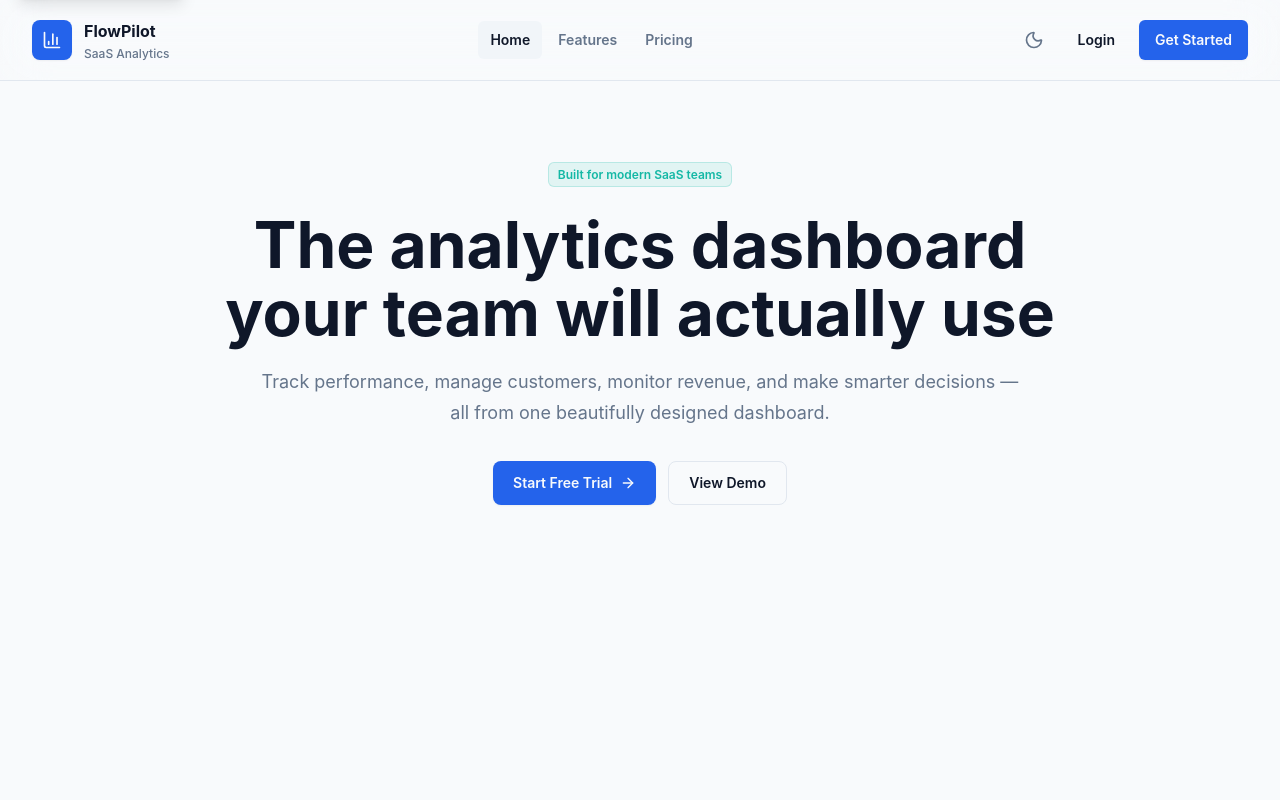
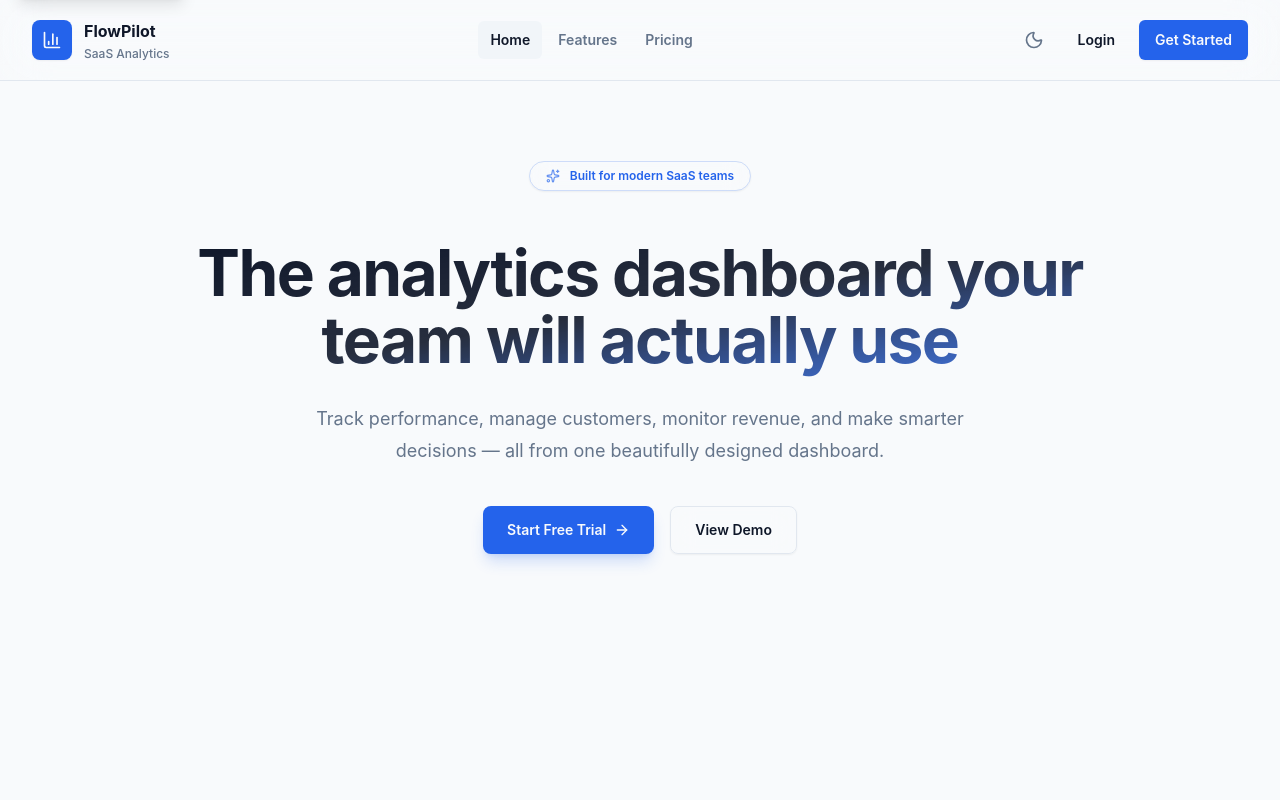
Before and after one commit to shantopaul/SaaS-Dashboard-Website, a React (Vite) app: page / in a window 1280 px wide. Shown: the top 800 px of the page. Built offline with nearby package versions, Linux system fonts and the light colour scheme.

Commit message:
Optimize Landing Page Hero section with blueprint grids, gradients, and glowing badges in both light and dark mode

```diff
--- a/src/pages/public/LandingPage.tsx
+++ b/src/pages/public/LandingPage.tsx
@@ -85,7 +85,18 @@ export function LandingPage() {
   return (
     <>
       <section className="relative overflow-hidden border-b border-border">
-        <div className="absolute inset-0 -z-10 bg-[radial-gradient(circle_at_50%_15%,hsl(var(--primary)/0.14),transparent_34%),linear-gradient(180deg,hsl(var(--background)),hsl(var(--secondary)/0.55))]" />
+        {/* Futuristic Grid Pattern & Glowing Ambient Backdrops */}
+        <div className="absolute inset-0 -z-10 overflow-hidden bg-background">
+          {/* Main Primary Glow (centered top) */}
+          <div className="absolute left-1/2 top-0 h-[600px] w-[1000px] -translate-x-1/2 rounded-full bg-[radial-gradient(circle,hsl(var(--primary)/0.18)_0%,transparent_65%)] blur-[80px]" />
+          {/* Accent Glow (bottom-left) */}
+          <div className="absolute -left-20 bottom-10 h-[450px] w-[700px] rounded-full bg-[radial-gradient(circle,hsl(var(--accent)/0.12)_0%,transparent_65%)] blur-[70px]" />
+          {/* Secondary Soft Ambient Wave */}
+          <div className="absolute inset-0 bg-gradient-to-b from-transparent via-background/40 to-background" />
+          {/* High-tech Blueprint Grid Pattern */}
+          <div className="absolute inset-0 bg-[linear-gradient(to_right,hsl(var(--border)/0.16)_1px,transparent_1px),linear-gradient(to_bottom,hsl(var(--border)/0.16)_1px,transparent_1px)] bg-[size:44px_44px] [mask-image:radial-gradient(ellipse_60%_50%_at_50%_0%,#000_70%,transparent_100%)]" />
+        </div>
+
         <div className="container-shell grid min-h-[calc(100vh-5rem)] content-center gap-10 py-16 lg:py-20">
           <motion.div
             animate="visible"
@@ -94,24 +105,38 @@ export function LandingPage() {
             transition={{ duration: 0.55, ease: "easeOut" }}
             variants={fadeUp}
           >
-            <Badge variant="info">Built for modern SaaS teams</Badge>
-            <h1 className="mt-6 text-display-md sm:text-display-lg">
+            {/* Sleek Glowing Glassmorphic Pill */}
+            <div className="mx-auto mb-6 inline-flex items-center gap-2.5 rounded-full border border-primary/20 bg-primary/8 px-4 py-1.5 text-xs font-semibold text-primary shadow-sm backdrop-blur-md transition-all duration-300 hover:border-primary/30 hover:bg-primary/12">
+              <Sparkles
+                aria-hidden="true"
+                className="size-3.5 animate-pulse text-primary"
+              />
+              <span>Built for modern SaaS teams</span>
+            </div>
+
+            {/* Premium Metallic Gradient Title */}
+            <h1 className="mt-6 bg-gradient-to-br from-foreground via-foreground/90 to-primary/85 bg-clip-text text-display-md font-extrabold tracking-tight text-transparent pb-1.5 sm:text-display-lg">
               The analytics dashboard your team will actually use
             </h1>
-            <p className="mx-auto mt-5 max-w-3xl text-body-lg">
+
+            <p className="mx-auto mt-6 max-w-2xl text-body-lg text-muted-foreground">
               Track performance, manage customers, monitor revenue, and make
               smarter decisions — all from one beautifully designed dashboard.
             </p>
-            <div className="mt-8 flex flex-col justify-center gap-3 sm:flex-row">
+
+            <div className="mt-10 flex flex-col justify-center gap-4 sm:flex-row">
               <Link
-                className="focus-ring inline-flex h-11 items-center justify-center gap-2 rounded-lg bg-primary px-5 text-body-sm font-semibold text-primary-foreground shadow-sm transition-colors hover:bg-primary/90"
+                className="focus-ring group inline-flex h-12 items-center justify-center gap-2 rounded-lg bg-primary px-6 text-body-sm font-semibold text-primary-foreground shadow-lg shadow-primary/20 transition-all duration-200 hover:-translate-y-0.5 hover:bg-primary/95 hover:shadow-xl hover:shadow-primary/25 active:translate-y-0"
                 to="/register"
               >
                 Start Free Trial
-                <ArrowRight aria-hidden="true" className="size-4" />
+                <ArrowRight
+                  aria-hidden="true"
+                  className="size-4 transition-transform group-hover:translate-x-1"
+                />
               </Link>
               <Link
-                className="focus-ring inline-flex h-11 items-center justify-center rounded-lg border border-border bg-background px-5 text-body-sm font-semibold text-foreground transition-colors hover:bg-secondary"
+                className="focus-ring inline-flex h-12 items-center justify-center rounded-lg border border-border bg-background/60 px-6 text-body-sm font-semibold text-foreground shadow-sm backdrop-blur-md transition-all duration-200 hover:-translate-y-0.5 hover:bg-secondary hover:text-foreground active:translate-y-0"
                 to="/dashboard"
               >
                 View Demo
```
Also changed, not shown: 2 other files (tests, documents, lock files or other folders).
